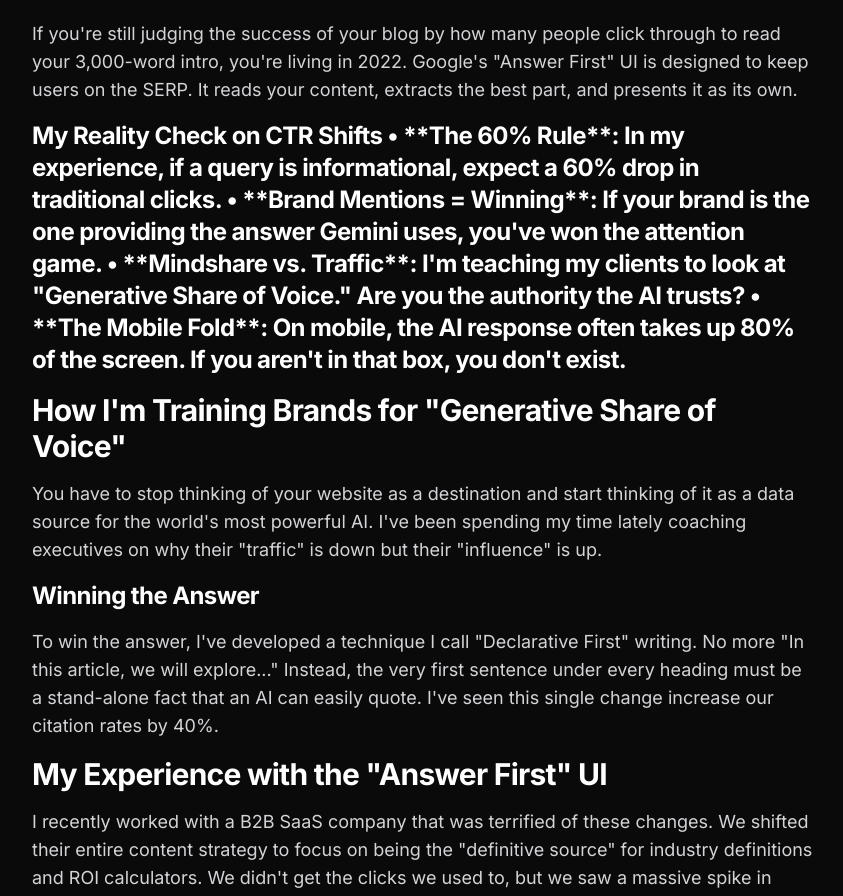
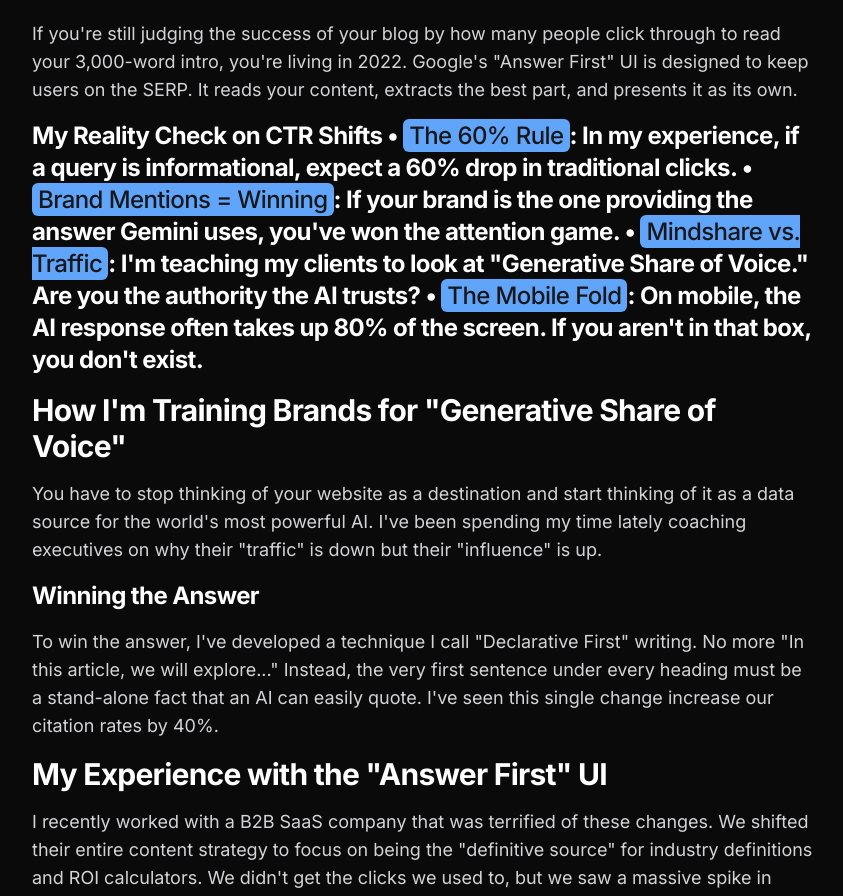
Before and after one commit to Chaitanya9184/portfolio, a Next.js app: page /blog/aeo-dominance-google-gemini-search-upgrades in a window 1280 px wide. Shown: the part 888-1784 px from the top of the page, without its empty margins (368-1211 px from the left). Built offline with nearby package versions, Linux system fonts and the light colour scheme.

Commit message:
Fix inline bullets across clusters and blogs, replace AI phrase

```diff
--- a/src/app/blog/[slug]/BlogPostClient.tsx
+++ b/src/app/blog/[slug]/BlogPostClient.tsx
@@ -15,7 +15,20 @@ interface BlogPostClientProps {
 
 export default function BlogPostClient({ post }: BlogPostClientProps) {
     // Custom renderer for Markdown-style headings and paragraphs
-    const renderContent = (content: string) => {
+    const renderContent = (rawContent: string) => {
+        const parseTextFormat = (text: string) => {
+            const parts = text.split(/(\*\*.*?\*\*)/g);
+            return parts.map((part, i) => {
+                if (part.startsWith('**') && part.endsWith('**')) {
+                    // Use colors to highlight instead of bold
+                    return <span key={i} className="text-zinc-900 bg-blue-400 px-1.5 py-0.5 rounded-md font-medium">{part.slice(2, -2)}</span>;
+                }
+                return part;
+            });
+        };
+
+        // Pre-process inline bullets: replace " • " with "\n• " so they are parsed together
+        const content = rawContent.replace(/(\S)\s*•\s+/g, '$1\n• ');
         const paragraphs = content.split('\n\n').filter(p => p.trim());
         const rendered: React.ReactNode[] = [];
 
@@ -76,13 +89,13 @@ export default function BlogPostClient({ post }: BlogPostClientProps) {
                                                                 <path d="M20 6L9 17L4 12" stroke="currentColor" strokeWidth="3" strokeLinecap="round" strokeLinejoin="round" />
                                                             </svg>
                                                         </span>
-                                                        <span>{item}</span>
+                                                        <span>{parseTextFormat(item)}</span>
                                                     </li>
                                                 ))}
                                             </ul>
                                         );
                                     }
-                                    return <p key={idx} className="text-zinc-200 text-xl font-medium leading-relaxed !mb-0">{para}</p>;
+                                    return <p key={idx} className="text-zinc-200 text-xl font-medium leading-relaxed !mb-0">{parseTextFormat(para)}</p>;
                                 }) : (
                                     <p className="text-zinc-400 italic">No content found for this section.</p>
                                 )}
@@ -99,17 +112,17 @@ export default function BlogPostClient({ post }: BlogPostClientProps) {
             if (trimmed.startsWith('## ')) {
                 const text = trimmed.replace('## ', '');
                 const id = text.toLowerCase().replace(/[^\w\s-]/g, '').replace(/\s+/g, '-');
-                rendered.push(<p key={i} id={id} className="scroll-mt-32 text-3xl font-bold text-white mt-12 mb-6 tracking-tight">{text}</p>);
+                rendered.push(<p key={i} id={id} className="scroll-mt-32 text-3xl font-bold text-white mt-12 mb-6 tracking-tight">{parseTextFormat(text)}</p>);
             }
             else if (trimmed.startsWith('### ')) {
                 const text = trimmed.replace('### ', '');
                 const id = text.toLowerCase().replace(/[^\w\s-]/g, '').replace(/\s+/g, '-');
-                rendered.push(<p key={i} id={id} className="scroll-mt-32 text-2xl font-bold text-white mt-10 mb-4 tracking-tight">{text}</p>);
+                rendered.push(<p key={i} id={id} className="scroll-mt-32 text-2xl font-bold text-white mt-10 mb-4 tracking-tight">{parseTextFormat(text)}</p>);
             }
             else if (trimmed.startsWith('#### ')) {
                 const text = trimmed.replace('#### ', '');
                 const id = text.toLowerCase().replace(/[^\w\s-]/g, '').replace(/\s+/g, '-');
-                rendered.push(<p key={i} id={id} className="scroll-mt-32 text-xl font-bold text-zinc-400 mt-8 mb-4">{text}</p>);
+                rendered.push(<p key={i} id={id} className="scroll-mt-32 text-xl font-bold text-zinc-400 mt-8 mb-4">{parseTextFormat(text)}</p>);
             }
             else if (trimmed.includes('\n• ')) {
                 const lines = trimmed.split('\n');
@@ -125,7 +138,7 @@ export default function BlogPostClient({ post }: BlogPostClientProps) {
                             {items.map((item, idx) => (
                                 <li key={idx} className="flex gap-4 text-zinc-300 leading-relaxed group text-base md:text-lg">
                                     <span className="text-blue-500 mt-1 transition-transform group-hover:scale-125">•</span>
-                                    <span className="group-hover:text-zinc-100 transition-colors">{item}</span>
+                                    <span className="group-hover:text-zinc-100 transition-colors">{parseTextFormat(item)}</span>
                                 </li>
                             ))}
                         </ul>
@@ -133,7 +146,7 @@ export default function BlogPostClient({ post }: BlogPostClientProps) {
                 );
             }
             else {
-                rendered.push(<p key={i} className="whitespace-pre-wrap text-zinc-300 text-base md:text-lg leading-relaxed mb-8">{trimmed}</p>);
+                rendered.push(<p key={i} className="whitespace-pre-wrap text-zinc-300 text-base md:text-lg leading-relaxed mb-8">{parseTextFormat(trimmed)}</p>);
             }
             i++;
         }
--- a/src/components/ClusterClient.tsx
+++ b/src/components/ClusterClient.tsx
@@ -14,8 +14,9 @@ interface ClusterClientProps {
 
 export default function ClusterClient({ cluster }: ClusterClientProps) {
     const renderContent = (content: string) => {
-        // Split by double newline to get blocks
-        const blocks = content.split('\n\n');
+        // Pre-process inline bullets: replace " • " with "\n• " so they are split correctly
+        const formattedContent = content.replace(/(\S)\s*•\s+/g, '$1\n• ');
+        const lines = formattedContent.split('\n');
         const elements: React.ReactNode[] = [];
         let currentList: React.ReactNode[] = [];
         let listKeyCounter = 0;
@@ -25,7 +26,8 @@ export default function ClusterClient({ cluster }: ClusterClientProps) {
             const parts = text.split(/(\*\*.*?\*\*)/g);
             return parts.map((part, i) => {
                 if (part.startsWith('**') && part.endsWith('**')) {
-                    return <strong key={i} className="text-white bg-white/10 px-1 rounded font-bold">{part.slice(2, -2)}</strong>;
+                    // Use colors to highlight instead of bold
+                    return <span key={i} className="text-zinc-900 bg-emerald-400 px-1.5 py-0.5 rounded-md font-medium">{part.slice(2, -2)}</span>;
                 }
                 return part;
             });
@@ -42,62 +44,42 @@ export default function ClusterClient({ cluster }: ClusterClientProps) {
             }
         };
 
-        blocks.forEach((block, blockIndex) => {
-            // Check for headings first (usually isolated blocks)
-            const trimmedBlock = block.trim();
-            if (!trimmedBlock) return;
+        lines.forEach((line, lineIndex) => {
+            const trimmed = line.trim();
 
-            if (trimmedBlock.startsWith('## ')) {
+            if (!trimmed) {
                 flushList();
-                const text = trimmedBlock.replace('## ', '');
-                const id = text.toLowerCase().replace(/[^\w\s-]/g, '').replace(/\s+/g, '-');
-                elements.push(<h2 key={`h2-${blockIndex}`} id={id} className="text-3xl md:text-5xl font-bold text-white mt-16 mb-8 tracking-tighter scroll-mt-32">{parseTextFormat(text)}</h2>);
-                return;
-            }
-            if (trimmedBlock.startsWith('### ')) {
-                flushList();
-                const text = trimmedBlock.replace('### ', '');
-                const id = text.toLowerCase().replace(/[^\w\s-]/g, '').replace(/\s+/g, '-');
-                elements.push(<h3 key={`h3-${blockIndex}`} id={id} className="text-2xl font-bold text-white mt-12 mb-6 tracking-tight scroll-mt-32">{parseTextFormat(text)}</h3>);
                 return;
             }
 
-            // Split block by single newline to catch grouped bullets
-            const lines = block.split('\n');
-            let isParagraph = false;
-            let currentParagraph = [];
+            if (trimmed.startsWith('## ')) {
+                flushList();
+                const text = trimmed.replace('## ', '');
+                const id = text.toLowerCase().replace(/[^\w\s-]/g, '').replace(/\s+/g, '-');
+                elements.push(<h2 key={`h2-${lineIndex}`} id={id} className="text-3xl md:text-5xl font-bold text-white mt-16 mb-8 tracking-tighter scroll-mt-32">{parseTextFormat(text)}</h2>);
+                return;
+            }
+            if (trimmed.startsWith('### ')) {
+                flushList();
+                const text = trimmed.replace('### ', '');
+                const id = text.toLowerCase().replace(/[^\w\s-]/g, '').replace(/\s+/g, '-');
+                elements.push(<h3 key={`h3-${lineIndex}`} id={id} className="text-2xl font-bold text-white mt-12 mb-6 tracking-tight scroll-mt-32">{parseTextFormat(text)}</h3>);
+                return;
+            }
 
-            lines.forEach((line, lineIndex) => {
-                const trimmed = line.trim();
-                if (!trimmed) return;
-
-                // Check if it's a bullet point (either • or - )
             if (trimmed.startsWith('• ') || trimmed.startsWith('- ')) {
-                    if (isParagraph) {
-                        flushList();
-                        elements.push(<p key={`p-${blockIndex}-${lineIndex}-pre`} className="text-zinc-300 text-lg leading-relaxed mb-8">{parseTextFormat(currentParagraph.join(' '))}</p>);
-                        currentParagraph = [];
-                        isParagraph = false;
-                    }
-                    const text = trimmed.substring(2);
+                const text = trimmed.substring(2).trim();
                 currentList.push(
-                        <li key={`li-${blockIndex}-${lineIndex}`} className="flex items-start gap-4">
-                            <span className="text-blue-500 mt-1.5 shrink-0">•</span>
+                    <li key={`li-${lineIndex}`} className="flex items-start gap-4">
+                        <span className="text-emerald-500 mt-1.5 shrink-0">•</span>
                         <span className="text-zinc-300 text-lg leading-relaxed">{parseTextFormat(text)}</span>
                     </li>
                 );
                 return;
             }
 
-                // Collect as paragraph
             flushList();
-                isParagraph = true;
-                currentParagraph.push(trimmed);
-            });
-
-            if (isParagraph && currentParagraph.length > 0) {
-                elements.push(<p key={`p-${blockIndex}`} className="text-zinc-300 text-lg leading-relaxed mb-8">{parseTextFormat(currentParagraph.join(' '))}</p>);
-            }
+            elements.push(<p key={`p-${lineIndex}`} className="text-zinc-300 text-lg leading-relaxed mb-8">{parseTextFormat(trimmed)}</p>);
         });
 
         // Flush any remaining list items
--- a/src/lib/cluster-data.ts
+++ b/src/lib/cluster-data.ts
@@ -36,7 +36,7 @@ export const clusterPages: ClusterPage[] = [
         intent: 'Commercial',
         extractionBlock: {
             title: "Quick Answer: What is Entity SEO?",
-            content: "Entity SEO is the art of defining your brand as a unique, verifiable 'Thing' in the Knowledge Graph. It's not about keywords anymore; it's about relationships. Link your brand to trusted nodes—people, places, and facts—to ensure AI search engines cite you as a source of truth."
+            content: "Entity SEO is the art of defining your brand as a unique, verifiable 'Thing' in the Knowledge Graph. It's not about keywords anymore; it's about relationships. Build real, verifiable connections between your brand and other established experts, physical locations, and concrete data points to ensure AI search engines cite you as a primary reference."
         },
         originalInsight: {
             title: "The Semantic Moat Concept",
```
Lines whose indentation alone changed are shown as unchanged.
